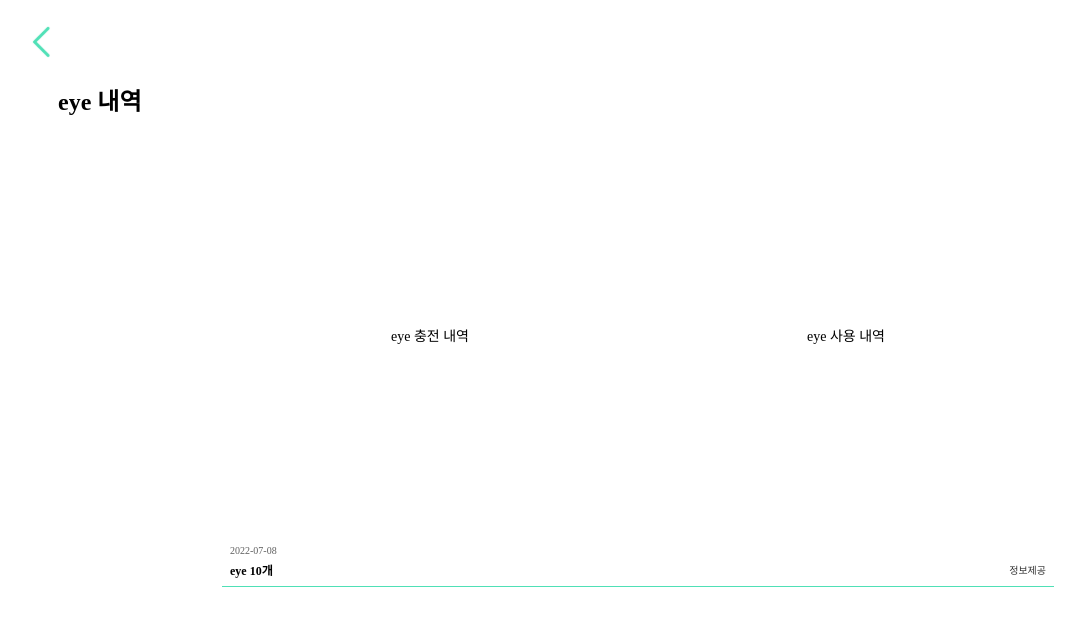
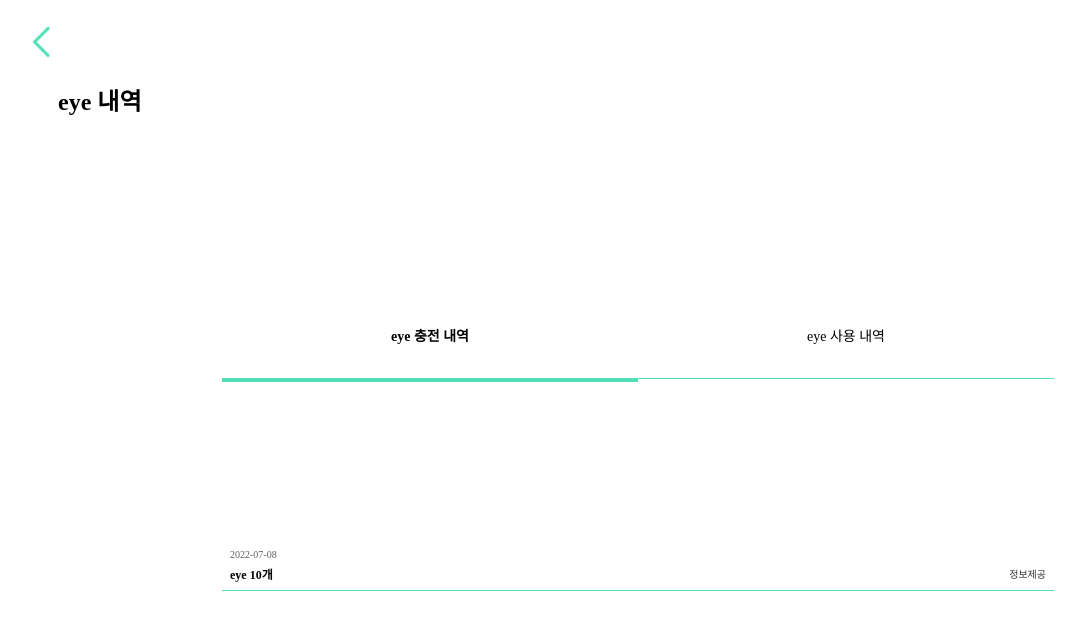
Before and after one commit to NNAERYEOK/NNY-Front, a React (Create React App) app: page /eyehistory in a window 1280 px wide. Shown: the top 630 px of the page, without its empty margins (2-1087 px from the left). Built offline with nearby package versions, Linux system fonts and the light colour scheme.

Commit message:
feat: 네브버튼 선택시 색 변경 기능 구현

```diff
--- a/src/pages/EyeHistoryPage/EyeHistoryPage.js
+++ b/src/pages/EyeHistoryPage/EyeHistoryPage.js
@@ -1,5 +1,5 @@
 import React from "react";
-import styled, { createGlobalStyle } from "styled-components";
+import styled, { createGlobalStyle, css } from "styled-components";
 import BackBtn from "../../components/BackBtn";
 import { Title } from "../ChargingPage";
 import UsedEye from "./usedEyeHistory";
@@ -7,41 +7,33 @@ import ChargedEye from "./chargedEyeHistory";
 import { useState, useEffect } from "react";
 
 export function EyeHistoryPage() {
-  const [pageSwitch, setPageSwitch] = useState(true);
-  const [btnActive, setBtnActive] = useState("1px solid #4FE0B6");
+  const [btnActive, setBtnActive] = useState(true);
 
   return (
     <>
       <GlobalStyle />
       <BackBtn />
       <Title>eye 내역</Title>
+      {/* {btnActive ? <historyNavBtn1 /> : <historyNavBtn2 />}{" "} */}
       <div className="historyBox">
         <div className="historyNav">
-          <button
-            className="historyNavBtn"
-            style={{ borderBottom: { btnActive } }}
-            onClick={() => {
-              setPageSwitch(true);
-              setBtnActive("8px solid #4FE0B6");
-              console.log(btnActive);
-            }}
+          <BoxWrapper>
+            <Btn
+              className={btnActive ? "Active" : "NotActive"}
+              onClick={() => setBtnActive(!btnActive)}
             >
-            eye 충전 내역
-          </button>
-          <button
-            className="historyNavBtn"
-            style={{ borderBottom: { btnActive } }}
-            onClick={() => {
-              setPageSwitch(false);
-              setBtnActive("8px solid #4FE0B6");
-              console.log(btnActive);
-            }}
+              eye 충전 내역{" "}
+            </Btn>
+            <Btn
+              className={btnActive ? "NotActive" : "Active"}
+              onClick={() => setBtnActive(!btnActive)}
             >
-            eye 사용 내역
-          </button>
+              eye 사용 내역{" "}
+            </Btn>
+          </BoxWrapper>
         </div>
         <div className="historyView">
-          {pageSwitch ? <ChargedEye /> : <UsedEye />}{" "}
+          {btnActive ? <ChargedEye /> : <UsedEye />}{" "}
         </div>
       </div>
     </>
@@ -49,13 +41,26 @@ export function EyeHistoryPage() {
 }
 
 const GlobalStyle = createGlobalStyle`
-
 .historyNav{
   width: 65%;
   margin: 0 auto 12%;
 }
+`;
 
-.historyNavBtn{
+const BoxWrapper = styled.div`
+  .Active {
+    box-sizing: border-box;
+    width: 50%;
+    border: none;
+    background-color: #ffffff;
+    font-family: "NanumSquare";
+    font-size: 14px;
+    font-weight: 800;
+    padding: 25% 8% 4%;
+    border-bottom: 4px solid #4fe0b6;
+  }
+
+  .NotActive {
     box-sizing: border-box;
     width: 50%;
     border: none;
@@ -64,12 +69,10 @@ const GlobalStyle = createGlobalStyle`
     font-size: 14px;
     font-weight: 400;
     padding: 25% 8% 4%;
-  /* border-bottom: 1px solid #4FE0B6; */
-}
-
-#selected{
-  background-color: tomato;
+    border-bottom: 1px solid #4fe0b6;
   }
 `;
 
+const Btn = styled.button``;
+
 export default EyeHistoryPage;
```
Lines whose indentation alone changed are shown as unchanged.
